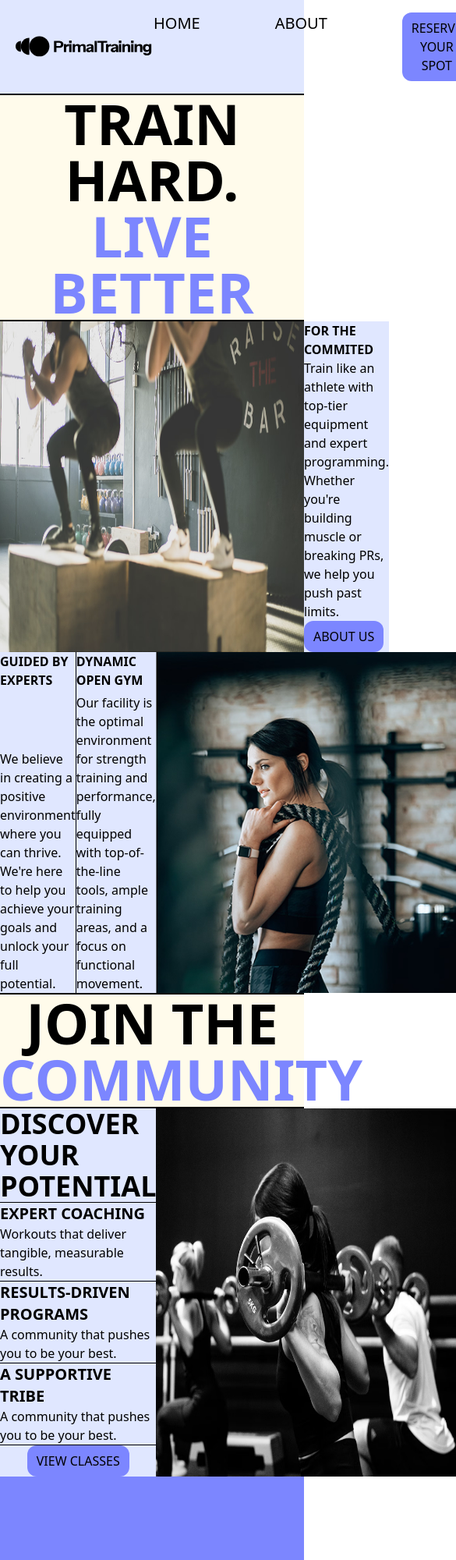
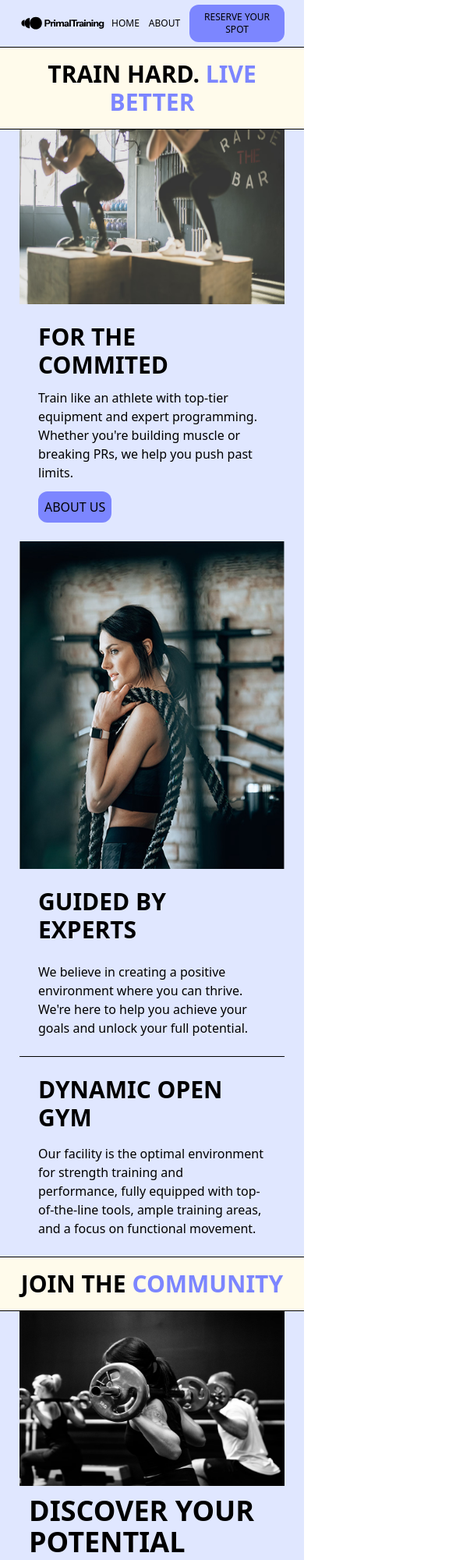
Before and after one commit to eugeneskryaga/Hillel-home-work-15, a plain HTML site: page index.html in a window 390 px wide. Shown: the top 2000 px of the page at 78% size, 585 px wide, since content can reach past the window. Drawn offline with nearby package versions, Linux system fonts and the light colour scheme.

Commit message:
work on mistakes

```diff
--- a/index.html
+++ b/index.html
@@ -14,132 +14,135 @@
     <title>Document</title>
   </head>
   <body>
-    <header class="bg-indigo-50">
+    <header class="bg-indigo-100">
       <div
-        class="xl:w-7xl md:w-3xl mx-auto p-4 bg-indigo-100 flex justify-between"
+        class="w-[340px] md:w-[768px] xl:w-7xl mx-auto md:px-8 flex md:justify-between items-center gap-2 font-medium"
       >
         <img
           src="./img/logo.svg"
           alt="logo"
+          class="w-[110px] h-[60px] md:w-[180px] md:h-[24px]"
         />
         <nav>
-          <ul class="flex gap-24 md:gap-12">
-            <li class="text-xl"><a href="#">HOME</a></li>
-            <li class="text-xl"><a href="#">ABOUT</a></li>
-            <li><button class="bg-indigo-400">RESERVE YOUR SPOT</button></li>
+          <ul class="flex items-center gap-3 md:gap-8 xl:gap-20">
+            <li class="text-xs md:text-base py-4"><a href="#">HOME</a></li>
+            <li class="text-xs md:text-base py-4"><a href="#">ABOUT</a></li>
+            <li class="text-xs md:text-base">
+              <button class="bg-indigo-400">RESERVE YOUR SPOT</button>
+            </li>
           </ul>
         </nav>
       </div>
     </header>
-    <main class="bg-indigo-50">
-      <section class="xl:w-7xl md:w-3xl mx-auto">
-        <div>
-          <div
-            class="xl:p-8 md:p-4 bg-amber-50 text-center border-t-2 border-b-2"
+    <main>
+      <section class="bg-indigo-100">
+        <div class="py-4 border-y-1 bg-amber-50">
+          <h1
+            class="w-[340px] md:w-[768px] xl:w-7xl xl:text-5xl mx-auto text-center text-3xl font-extrabold"
           >
-            <h1 class="text-7xl font-black">
             TRAIN HARD. <span class="text-indigo-400">LIVE BETTER</span>
           </h1>
         </div>
-          <div class="flex">
+        <div class="w-[340px] md:w-[768px] xl:w-7xl mx-auto">
+          <div class="flex-column md:flex justify-center">
             <img
               src="./img/hero_main.png"
               alt="training"
-              class="md:w-[532px] md:h-[300px] xl:w-[1280px] xl:h-[480px]"
+              class="w-[340px] h-[224px] md:w-[532px] md:h-[300px] xl:w-[854px] xl:h-[480px]"
             />
-            <div
-              class="xl:p-8 bg-indigo-100 flex flex-col justify-between md:p-4"
-            >
-              <strong class="xl:text-5xl md:text-3xl">FOR THE COMMITED</strong>
-              <div>
-                <p class="xl:mb-6 xl:text-lg md:text-base md:mb-2">
+            <div class="p-6 md:p-4 md:py-1 xl:p-8 xl:text-xl">
+              <strong class="text-3xl font-extrabold">FOR THE COMMITED</strong>
+              <p class="my-3 xl:my-24">
                 Train like an athlete with top-tier equipment and expert
-                  programming. Whether you're building muscle or breaking PRs,
-                  we help you push past limits.
+                programming. Whether you're building muscle or breaking PRs, we
+                help you push past limits.
               </p>
               <button class="bg-indigo-400">ABOUT US</button>
             </div>
           </div>
-          </div>
-          <div class="flex">
+          <div class="flex-column md:flex">
+            <img
+              src="./img/hero.png"
+              alt="training"
+              class="w-[340px] h-[420px] md:w-[266px] md:h-[266px] xl:w-[426px] xl:h-[480px] order-2"
+            />
             <div
-              class="xl:p-8 bg-indigo-100 flex flex-col justify-between border-r-1 md:p-4"
+              class="p-6 md:p-4 md:py-1 xl:p-8 border-b-1 md:border-b-0 md:border-r-1 xl:text-xl"
             >
-              <strong class="xl:text-5xl md:text-3xl">GUIDED BY EXPERTS</strong>
-              <p class="xl:text-lg md:text-base md:mb-2">
+              <strong class="text-3xl font-extrabold">GUIDED BY EXPERTS</strong>
+              <p class="mt-6 xl:mt-52">
                 We believe in creating a positive environment where you can
                 thrive. We're here to help you achieve your goals and unlock
                 your full potential.
               </p>
             </div>
-            <div
-              class="xl:p-8 bg-indigo-100 flex flex-col justify-between md:p-4"
-            >
-              <strong class="xl:text-5xl md:text-3xl">DYNAMIC OPEN GYM</strong>
-              <p class="xl:text-lg md:text-base md:mb-2">
+            <div class="p-6 md:p-4 md:py-1 xl:p-8 xl:text-xl">
+              <strong class="text-3xl font-extrabold">DYNAMIC OPEN GYM</strong>
+              <p class="mt-4 xl:mt-52">
                 Our facility is the optimal environment for strength training
                 and performance, fully equipped with top-of-the-line tools,
                 ample training areas, and a focus on functional movement.
               </p>
             </div>
-            <img
-              src="./img/hero.png"
-              alt="training"
-              class="md:w-[566px] md:h-[266px] xl:w-[426px] xl:h-[480px]"
-            />
           </div>
         </div>
       </section>
-      <section class="xl:w-7xl md:w-3xl mx-auto">
-        <div
-          class="xl:p-7 md:p-4 bg-amber-50 text-center border-t-2 border-b-2"
+      <section class="bg-indigo-100">
+        <div class="py-4 border-y-1 bg-amber-50">
+          <h2
+            class="w-[340px] md:w-[768px] xl:w-7xl xl:text-5xl mx-auto text-center text-3xl font-extrabold"
           >
-          <h2 class="text-7xl font-black">
             JOIN THE <span class="text-indigo-400">COMMUNITY</span>
           </h2>
         </div>
-        <div class="flex">
-          <div class="flex-column">
-            <div class="xl:p-8 bg-indigo-100 border-b-1 md:p-3">
-              <strong class="font-extrabold text-4xl"
+        <div
+          class="w-[340px] md:w-[768px] xl:w-7xl mx-auto flex-column md:flex"
+        >
+          <img
+            src="./img/join.png"
+            alt="training"
+            class="w-[374px] h-[224px] md:w-[400px] md:h-[466px] xl:w-[854px] xl:h-[602px] md:order-last"
+          />
+          <div>
+            <div class="p-3 md:p-4 md:py-2 xl:p-4 xl:text-xl border-b-1">
+              <strong class="text-4xl font-extrabold"
                 >DISCOVER YOUR POTENTIAL</strong
               >
             </div>
-            <div class="xl:p-8 bg-indigo-100 border-b-1 md:p-3">
-              <strong class="text-xl">EXPERT COACHING</strong>
-              <p class="xl:text-md md:text-base md:mb-2">
+            <div class="p-3 md:p-4 md:py-2 xl:p-4 xl:text-xl border-b-1">
+              <strong class="text-2xl font-extrabold">EXPERT COACHING</strong>
+              <p class="mt-3 xl:mt-4">
                 Workouts that deliver tangible, measurable results.
               </p>
             </div>
-            <div class="xl:p-8 bg-indigo-100 border-b-1 md:p-3">
-              <strong class="text-xl">RESULTS-DRIVEN PROGRAMS</strong>
-              <p class="xl:text-md md:text-base md:mb-2">
+            <div class="p-3 md:p-4 md:py-2 xl:p-4 xl:text-xl border-b-1">
+              <strong class="text-2xl font-extrabold"
+                >RESULTS-DRIVEN PROGRAMS</strong
+              >
+              <p class="mt-3 xl:mt-4">
                 A community that pushes you to be your best.
               </p>
             </div>
-            <div class="xl:p-8 bg-indigo-100 border-b-1 md:p-3">
-              <strong class="text-xl">A SUPPORTIVE TRIBE</strong>
-              <p class="xl:text-md md:text-base md:mb-2">
+            <div class="p-3 md:p-4 md:py-2 xl:p-4 xl:text-xl border-b-1">
+              <strong class="text-2xl font-extrabold"
+                >A SUPPORTIVE TRIBE</strong
+              >
+              <p class="mt-3 xl:mt-4">
                 A community that pushes you to be your best.
               </p>
             </div>
-            <div class="xl:p-4 bg-indigo-100 text-center md:p-3">
+            <div class="p-3 md:p-4 md:py-2 xl:p-4 xl:text-xl text-center">
               <button class="bg-indigo-400">VIEW CLASSES</button>
             </div>
           </div>
-          <img
-            src="./img/join.png"
-            alt="training"
-            class="md:w-[400px] md:h-[450px] xl:w-[854px] xl:h-[594px]"
-          />
         </div>
       </section>
-      <section
-        class="p-30 xl:w-7xl md:w-3xl mx-auto bg-indigo-400 text-center md:p-10"
+      <section class="bg-indigo-400">
+        <div
+          class="w-[340px] md:w-[768px] xl:w-7xl mx-auto py-10 text-center flex-column"
         >
-        <div class="flex-column">
-          <p class="mb-4 text-lg">WHAT WE BELIEVE IN</p>
-          <p class="mb-8 text-5xl font-extrabold">
+          <p class="text-xl">WHAT WE BELIEVE IN</p>
+          <p class="text-4xl font-extrabold my-6">
             JOIN THE PRIMAL TRIBE TODAY!
           </p>
           <button class="bg-sky-50">RESERVE YOUR SPOT</button>
--- a/style.css
+++ b/style.css
@@ -1,5 +1,5 @@
 button {
     border-radius: 12px;
-    padding: 8px 12px;
+    padding: 8px;
     cursor: pointer;
 }
```
Lines whose indentation alone changed are shown as unchanged.
